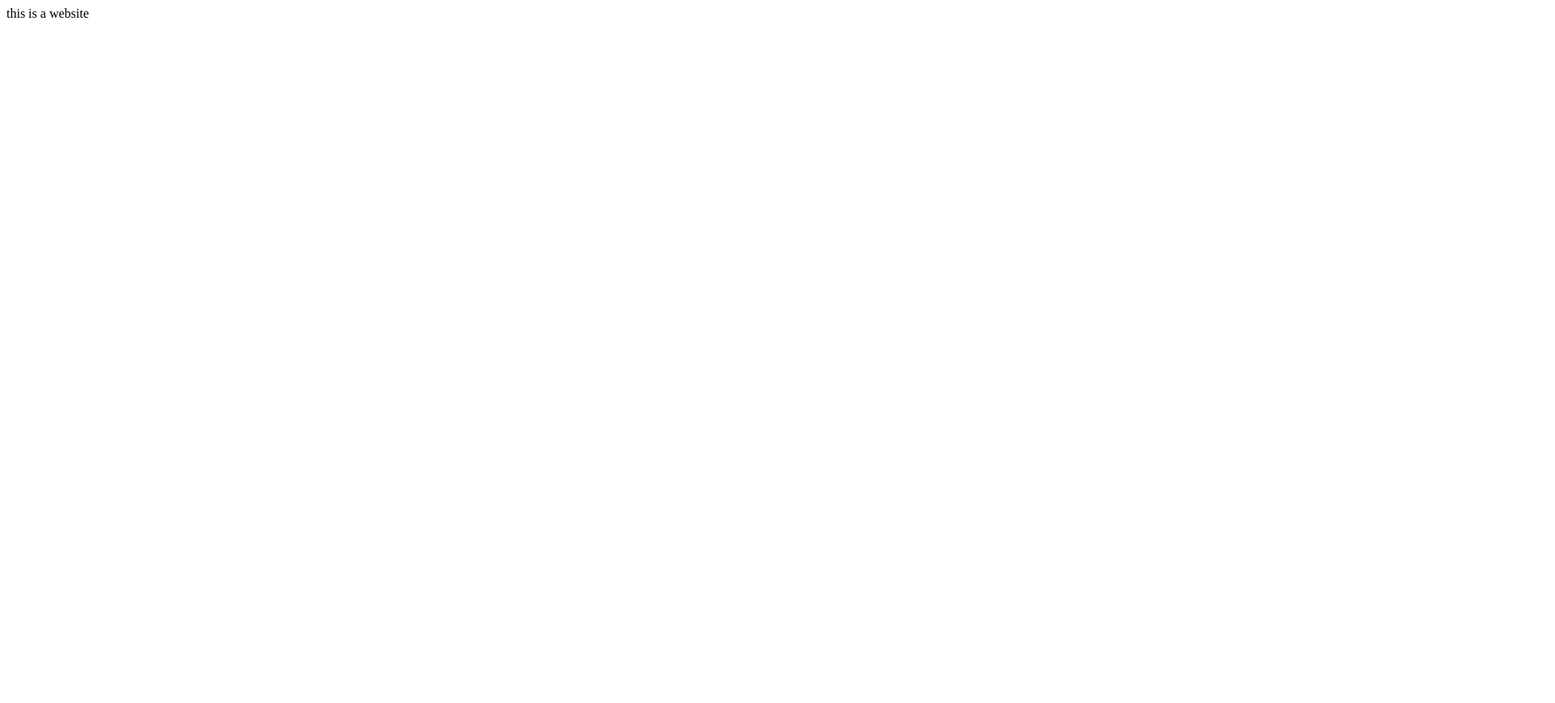
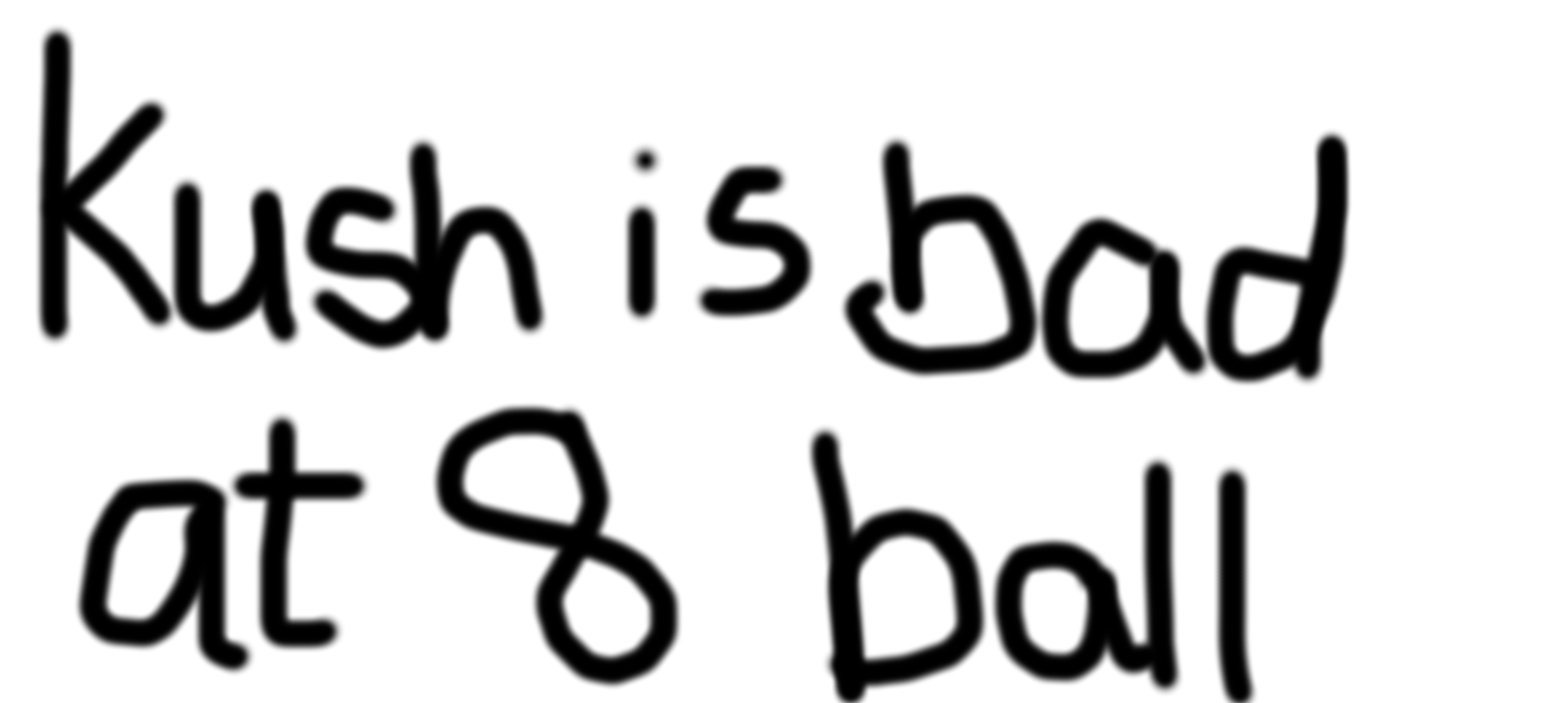
Before and after one commit to jackaburke/jackaburke.github.io, a plain HTML site: page index.html in a window 1280 px wide. Shown: the top 869 px of the page at 81% size, 1920 px wide, since content can reach past the window. Before the commit the page ends 800 px from the top, so only its background shows below. Drawn offline with Linux system fonts and the light colour scheme.

Commit message:
Made important changes

```diff
--- a/index.html
+++ b/index.html
@@ -4,9 +4,9 @@
     <meta charset="UTF-8">
     <meta http-equiv="X-UA-Compatible" content="IE=edge">
     <meta name="viewport" content="width=device-width, initial-scale=1.0">
-    <title>website</title>
+    <title>amogus</title>
 </head>
 <body>
-    this is a website
+    <img src="truth.png">
 </body>
 </html>
```
Also changed, not shown: truth.png (added).
